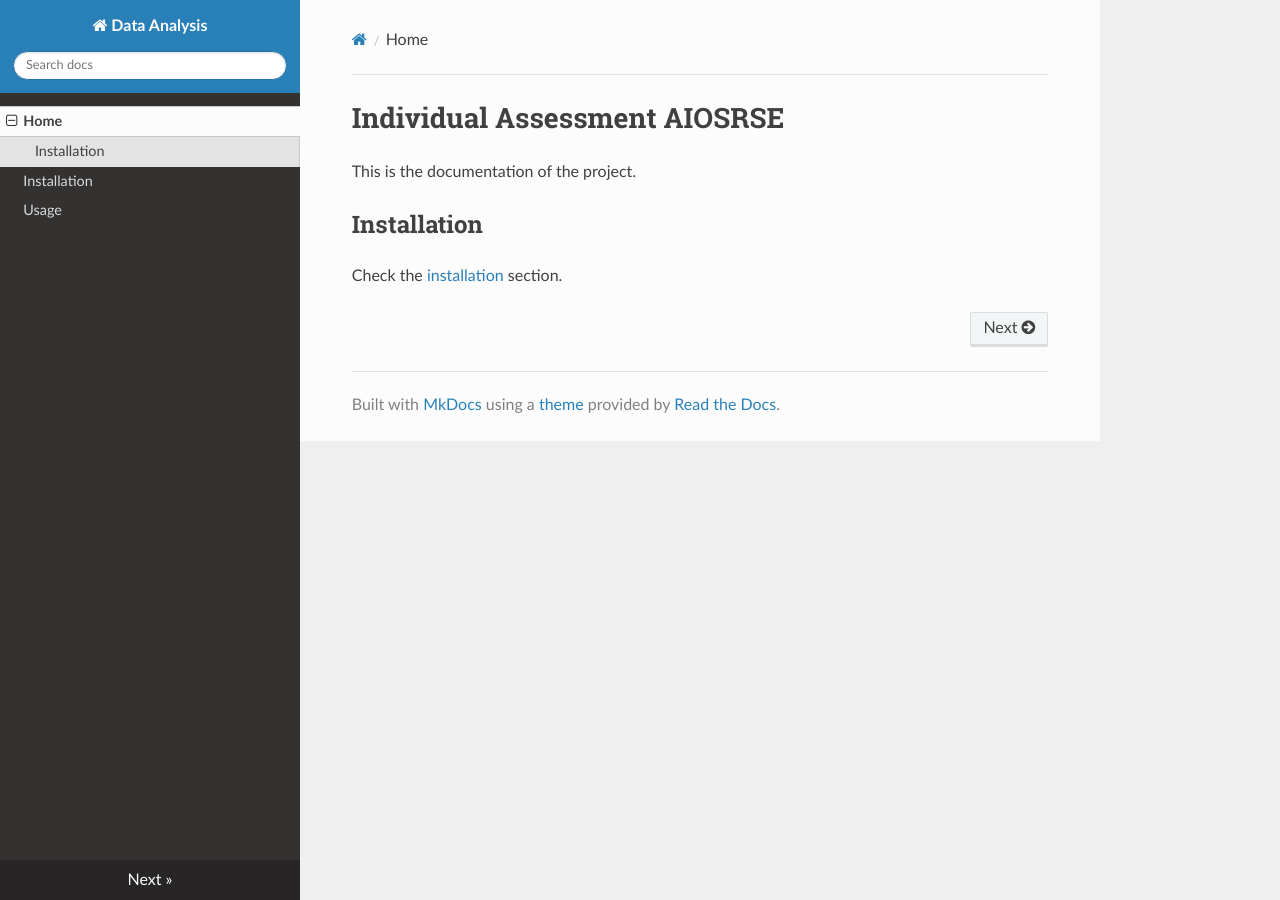
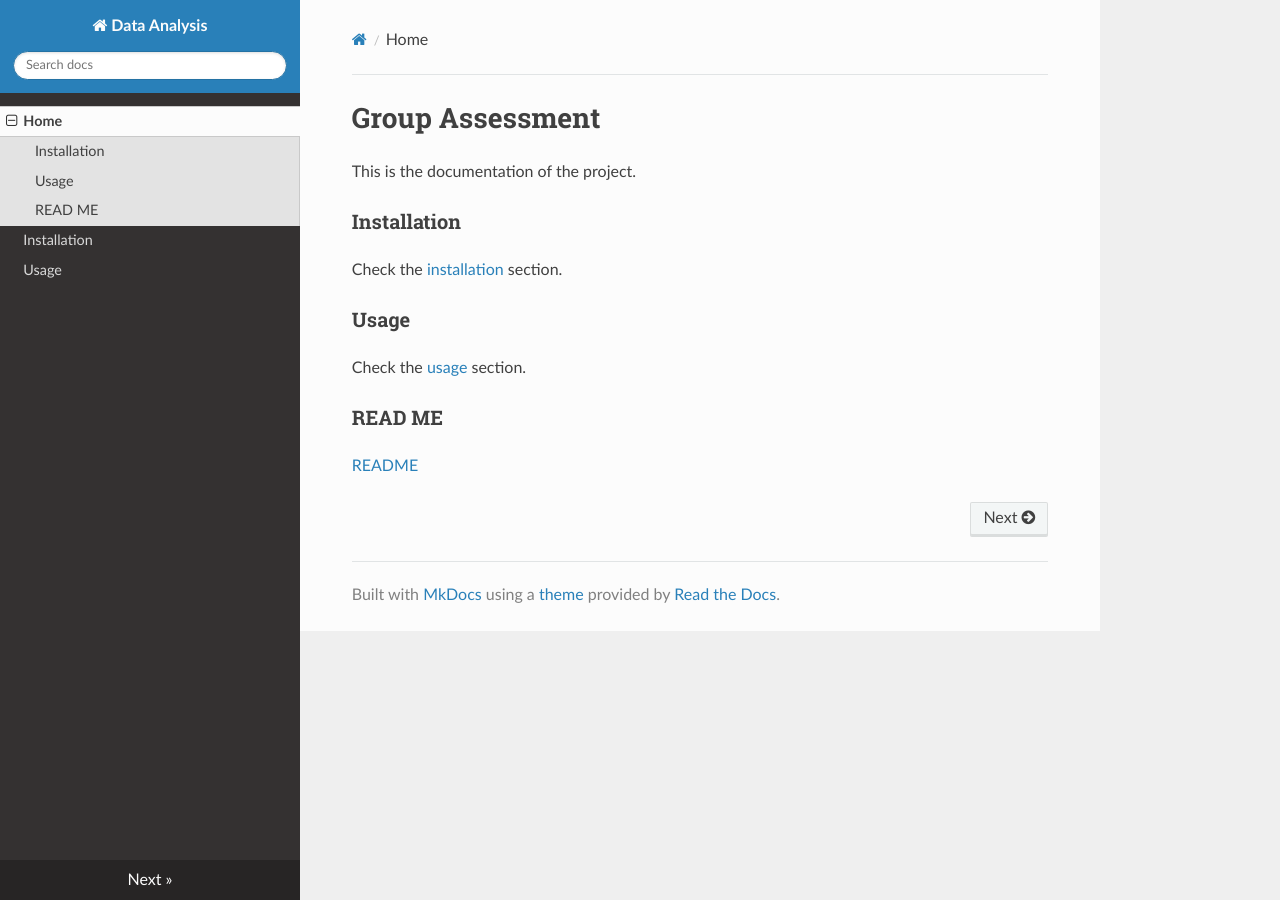
Before and after one commit to marcupm/data-analysis, an MkDocs documentation site: the page built from docs/index.md, in a window 1280 px wide. Built offline with MkDocs 1.6.1, drawn with Linux system fonts in a browser that asks for light colours; nearby versions of some CDN libraries.

Commit message:
Update index.md

```diff
--- a/docs/index.md
+++ b/docs/index.md
@@ -1,6 +1,10 @@
-# Individual Assessment AIOSRSE
+# Group Assessment
 
 This is the documentation of the project.
 
-## Installation
+### Installation
 Check the [installation](install.md) section.
+### Usage
+Check the [usage](usage.md) section.
+### READ ME
+[README](README.md)
```
